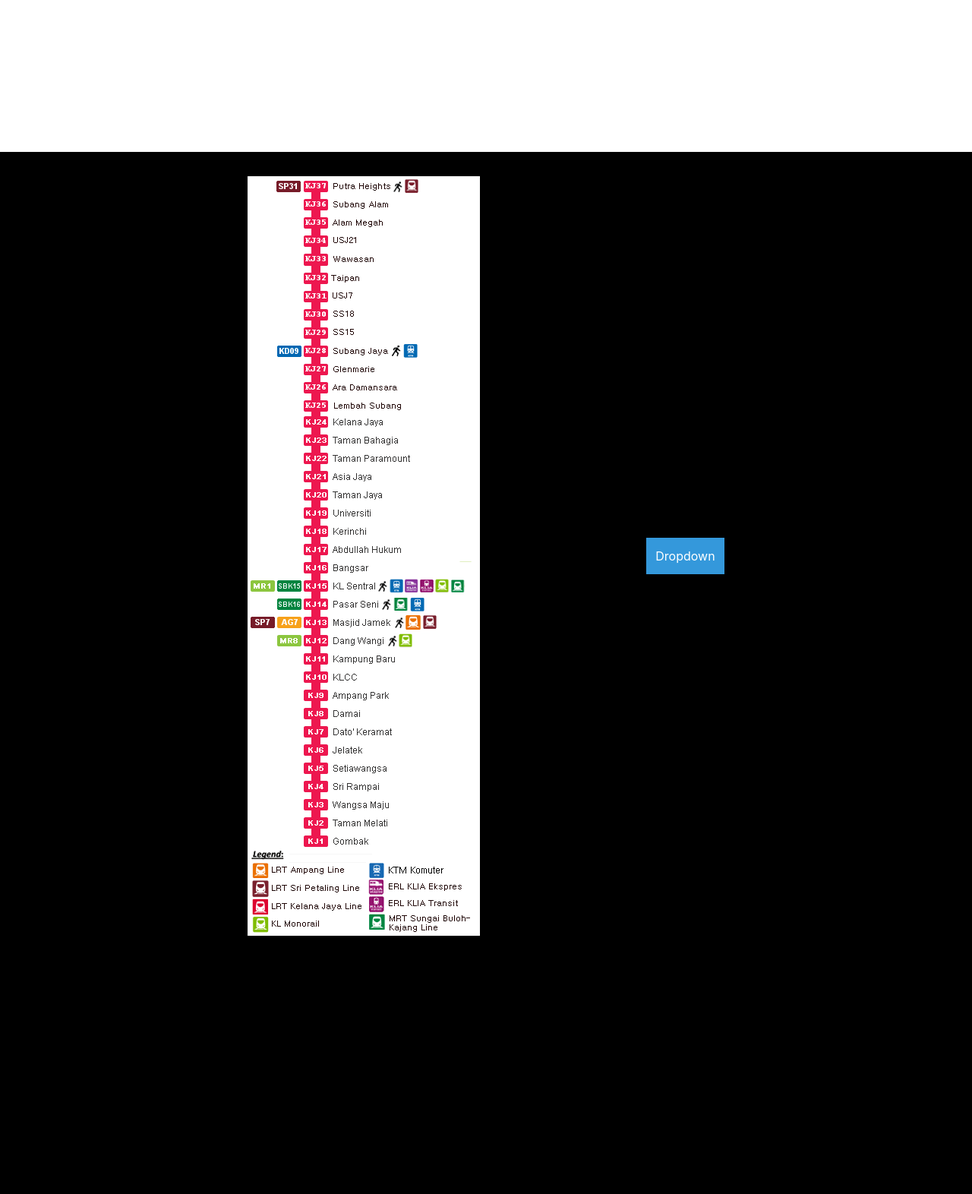
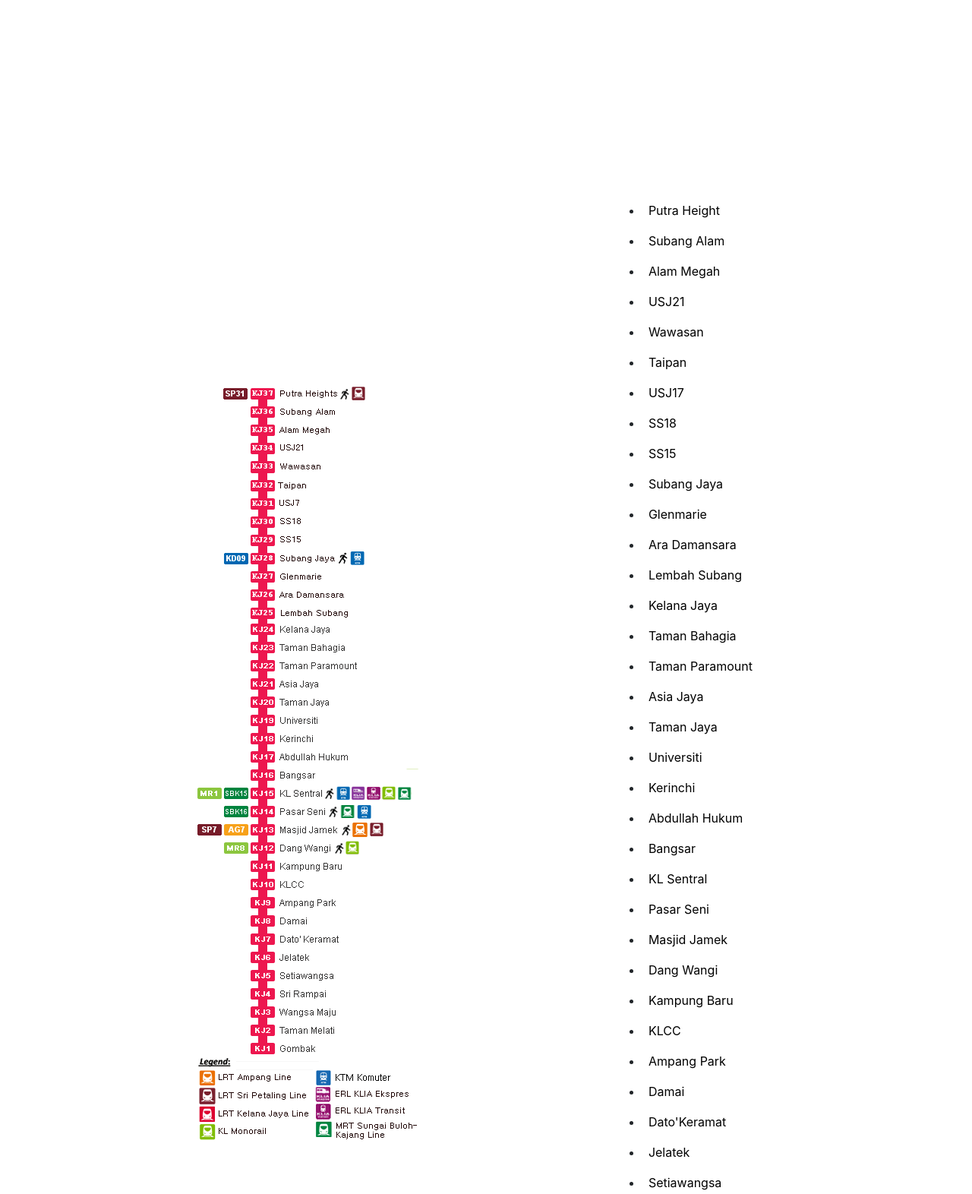
Before and after one commit to Hng1999/Project, a PHP site: page /LRT.html in a window 1280 px wide. Shown: the part 348-1920 px from the top of the page at 76% size. Before the commit the page ends 1580 px from the top, so only its background shows below. Run offline with PHP 8.4, Linux system fonts and the light colour scheme; some libraries are stand-ins or nearby versions.

Commit message:
Add files via upload

```diff
--- a/Test3/LRT.html
+++ b/Test3/LRT.html
@@ -76,30 +76,116 @@
         <div class="img_Monorail">
             <img src="Line_LRT_Kelana_Map.png" />
         </div>
-        <div class="dropdown">
-            <button onclick="toggleDropdown()" class="dropbtn">Dropdown</button>
-            <div id="myDropdown" class="dropdown-content">
-                <div class="table-dropdown">
-                    <div class="table-row">
-                        <a href="MRT_Bus.html" class="table-cell">Kwasa Damansara</a>
-                        <a href="MRT_Bus.html" class="table-cell">Kampung Selamat</a>
-                        <a href="MRT_Bus.html" class="table-cell">Sungai Buloh</a>
-                        <a href="MRT_Bus.html" class="table-cell">Damansara Damai</a>
-                        <a href="MRT_Bus.html" class="table-cell">Sri Damansara Barat</a>
-                        <a href="MRT_Bus.html" class="table-cell">Sri Damansara Sentral</a>
-                        <a href="MRT_Bus.html" class="table-cell">Sri Damansara Timur</a>
-                    </div>
-                    <div class="table-row">
-                        <a href="MRT_Bus.html" class="table-cell">Raja Uda</a>
-                        <a href="MRT_Bus.html" class="table-cell">Ampang Park</a>
-                        <a href="MRT_Bus.html" class="table-cell">Persiaran KLCC</a>
-                        <a href="MRT_Bus.html" class="table-cell">Conlay</a>
-                        <a href="MRT_Bus.html" class="table-cell">Tun Razak Exchange(TRX)</a>
-                        <a href="MRT_Bus.html" class="table-cell">Chan Sow Lin</a>
-                        <a href="MRT_Bus.html" class="table-cell">Kuchai</a>
-                    </div>
-                    <!-- Add more rows as needed -->
-                </div>
+        <div class="table-show">
+            <div class="table-show-content">
+                <ul>
+                    <li><a href="MRT_Bus.html" class="table-cell">Putra Height</a></li>
+                    <li><a href="MRT_Bus.html" class="table-cell">Subang Alam</a></li>
+                    <li><a href="MRT_Bus.html" class="table-cell">Alam Megah</a></li>
+                    <li><a href="MRT_Bus.html" class="table-cell">USJ21</a></li>
+                    <li><a href="MRT_Bus.html" class="table-cell">Wawasan</a></li>
+                    <li><a href="MRT_Bus.html" class="table-cell">Taipan</a></li>
+                    <li><a href="MRT_Bus.html" class="table-cell">USJ17</a></li>
+                    <li><a href="MRT_Bus.html" class="table-cell">SS18</a></li>
+                    <li><a href="MRT_Bus.html" class="table-cell">SS15</a></li>
+                    <li><a href="MRT_Bus.html" class="table-cell">Subang Jaya</a></li>
+                    <li><a href="MRT_Bus.html" class="table-cell">Glenmarie</a></li>
+                    <li><a href="MRT_Bus.html" class="table-cell">Ara Damansara</a></li>
+                    <li><a href="MRT_Bus.html" class="table-cell">Lembah Subang</a></li>
+                    <li><a href="MRT_Bus.html" class="table-cell">Kelana Jaya</a></li>
+                    <li><a href="MRT_Bus.html" class="table-cell">Taman Bahagia</a></li>
+                    <li><a href="MRT_Bus.html" class="table-cell">Taman Paramount</a></li>
+                    <li><a href="MRT_Bus.html" class="table-cell">Asia Jaya</a></li>
+                    <li><a href="MRT_Bus.html" class="table-cell">Taman Jaya</a></li>
+                    <li><a href="MRT_Bus.html" class="table-cell">Universiti</a></li>
+                    <li><a href="MRT_Bus.html" class="table-cell">Kerinchi</a></li>
+                    <li><a href="MRT_Bus.html" class="table-cell">Abdullah Hukum</a></li>
+                    <li><a href="MRT_Bus.html" class="table-cell">Bangsar</a></li>
+                    <li><a href="MRT_Bus.html" class="table-cell">KL Sentral</a></li>
+                    <li><a href="MRT_Bus.html" class="table-cell">Pasar Seni</a></li>
+                    <li><a href="MRT_Bus.html" class="table-cell">Masjid Jamek</a></li>
+                    <li><a href="MRT_Bus.html" class="table-cell">Dang Wangi</a></li>
+                    <li><a href="MRT_Bus.html" class="table-cell">Kampung Baru</a></li>
+                    <li><a href="MRT_Bus.html" class="table-cell">KLCC</a></li>
+                    <li><a href="MRT_Bus.html" class="table-cell">Ampang Park</a></li>
+                    <li><a href="MRT_Bus.html" class="table-cell">Damai</a></li>
+                    <li><a href="MRT_Bus.html" class="table-cell">Dato'Keramat</a></li>
+                    <li><a href="MRT_Bus.html" class="table-cell">Jelatek</a></li>
+                    <li><a href="MRT_Bus.html" class="table-cell">Setiawangsa</a></li>
+                    <li><a href="MRT_Bus.html" class="table-cell">Sri Rampai</a></li>
+                    <li><a href="MRT_Bus.html" class="table-cell">Wangsa Maju</a></li>
+                    <li><a href="MRT_Bus.html" class="table-cell">Taman Melati</a></li>
+                    <li><a href="MRT_Bus.html" class="table-cell">Gombak</a></li>
+                </ul>
+            </div>
+        </div>
+    </div>
+
+    <div class="LRT_Menu">
+        <div class="img_Monorail">
+            <img src="Line_LRT_Petaling&Ampang_Map.png" />
+        </div>
+        <div class="table-show">
+            <div class="table-show-content">
+                <ul>
+                    <li><a href="MRT_Bus.html" class="table-cell">Sentrul Timur</a></li>
+                    <li><a href="MRT_Bus.html" class="table-cell">Sentul</a></li>
+                    <li><a href="MRT_Bus.html" class="table-cell">Titiwangsa</a></li>
+                    <li><a href="MRT_Bus.html" class="table-cell">PWTC</a></li>
+                    <li><a href="MRT_Bus.html" class="table-cell">Sultan Ismail</a></li>
+                    <li><a href="MRT_Bus.html" class="table-cell">Bandaraya</a></li>
+                    <li><a href="MRT_Bus.html" class="table-cell">Masjid Jamek</a></li>
+                    <li><a href="MRT_Bus.html" class="table-cell">Plaza Rakyat</a></li>
+                    <li><a href="MRT_Bus.html" class="table-cell">Hang Tuah</a></li>
+                    <li><a href="MRT_Bus.html" class="table-cell">Pudu</a></li>
+                    <li><a href="MRT_Bus.html" class="table-cell">Chan Sow Lin</a></li>
+                    <li><a href="MRT_Bus.html" class="table-cell">Cheras</a></li>
+                    <li><a href="MRT_Bus.html" class="table-cell">Salak Selantan</a></li>
+                    <li><a href="MRT_Bus.html" class="table-cell">Bandar Tun Razak</a></li>
+                    <li><a href="MRT_Bus.html" class="table-cell">Bandar Tasik Selatan</a></li>
+                    <li><a href="MRT_Bus.html" class="table-cell">Sungai Besi</a></li>
+                    <li><a href="MRT_Bus.html" class="table-cell">Bukit Jalil</a></li>
+                    <li><a href="MRT_Bus.html" class="table-cell">Sri Petaling</a></li>
+                    <li><a href="MRT_Bus.html" class="table-cell">Awan Besar</a></li>
+                    <li><a href="MRT_Bus.html" class="table-cell">Muhibbah</a></li>
+                    <li><a href="MRT_Bus.html" class="table-cell">Alam Sutera</a></li>
+                    <li><a href="MRT_Bus.html" class="table-cell">Kinrara BK 5</a></li>
+                    <li><a href="MRT_Bus.html" class="table-cell">IOI Puchong Jaya</a></li>
+                    <li><a href="MRT_Bus.html" class="table-cell">Taman Perindustrian Puchong</a></li>
+                    <li><a href="MRT_Bus.html" class="table-cell">Bandar Puteri</a></li>
+                    <li><a href="MRT_Bus.html" class="table-cell">Puchong Perdana</a></li>
+                    <li><a href="MRT_Bus.html" class="table-cell">Puchong Prima</a></li>
+                    <li><a href="MRT_Bus.html" class="table-cell">Putra Height</a></li>
+                </ul>
+            </div>
+        </div>
+    </div>
+
+    <div class="LRT_Menu">
+        <div class="img_Monorail">
+            <img src="Line_LRT_Petaling&Ampang_Map.png" />
+        </div>
+        <div class="table-show">
+            <div class="table-show-content">
+                <ul>
+                    <li><a href="MRT_Bus.html" class="table-cell">Sentrul Timur</a></li>
+                    <li><a href="MRT_Bus.html" class="table-cell">Sentul</a></li>
+                    <li><a href="MRT_Bus.html" class="table-cell">Titiwangsa</a></li>
+                    <li><a href="MRT_Bus.html" class="table-cell">PWTC</a></li>
+                    <li><a href="MRT_Bus.html" class="table-cell">Sultan Ismail</a></li>
+                    <li><a href="MRT_Bus.html" class="table-cell">Bandaraya</a></li>
+                    <li><a href="MRT_Bus.html" class="table-cell">Masjid Jamek</a></li>
+                    <li><a href="MRT_Bus.html" class="table-cell">Plaza Rakyat</a></li>
+                    <li><a href="MRT_Bus.html" class="table-cell">Hang Tuah</a></li>
+                    <li><a href="MRT_Bus.html" class="table-cell">Pudu</a></li>
+                    <li><a href="MRT_Bus.html" class="table-cell">Chan Sow Lin</a></li>
+                    <li><a href="MRT_Bus.html" class="table-cell">Miharja</a></li>
+                    <li><a href="MRT_Bus.html" class="table-cell">Maluri</a></li>
+                    <li><a href="MRT_Bus.html" class="table-cell">Pandan Indah</a></li>
+                    <li><a href="MRT_Bus.html" class="table-cell">Cempaka</a></li>
+                    <li><a href="MRT_Bus.html" class="table-cell">Cahaya</a></li>
+                    <li><a href="MRT_Bus.html" class="table-cell">Ampang</a></li>
+                </ul>
             </div>
         </div>
     </div>
--- a/Test3/Test3.html
+++ b/Test3/Test3.html
@@ -104,7 +104,7 @@
             </div>
         </div>
     </div>
-
+    <div><!--Train Status & Bus Status--></div>
     <div class="container-nav" id="transport">
         <ul class="nav nav-pills nav-justified">
             <li class="nav-item">
@@ -139,7 +139,7 @@
             </div>
         </div>
     </div>
-
+    <!--Complaim An Suggettion-->
     <script src="Test3.js"></script>
 </body>
 </html>
--- a/Test3/transportion.css
+++ b/Test3/transportion.css
@@ -2,7 +2,6 @@
 {
 }
 .MRT_Menu {
-    background-color: black;
     display: flex;
     align-items: center;
     justify-content: center;
@@ -10,7 +9,6 @@
 }
 
 .LRT_Menu {
-    background-color: black;
     display: flex;
     align-items: center;
     justify-content: center;
@@ -18,7 +16,6 @@
 }
 
 .KTM_Menu {
-    background-color: black;
     display: flex;
     align-items: center;
     justify-content: center;
```
Also changed, not shown: Test3/KTM.html (+72 -24 lines), Test3/MRT.html (+82 -24 lines), Test3/Line_KTM_PortKlang&Seremban_Map.png (added).
